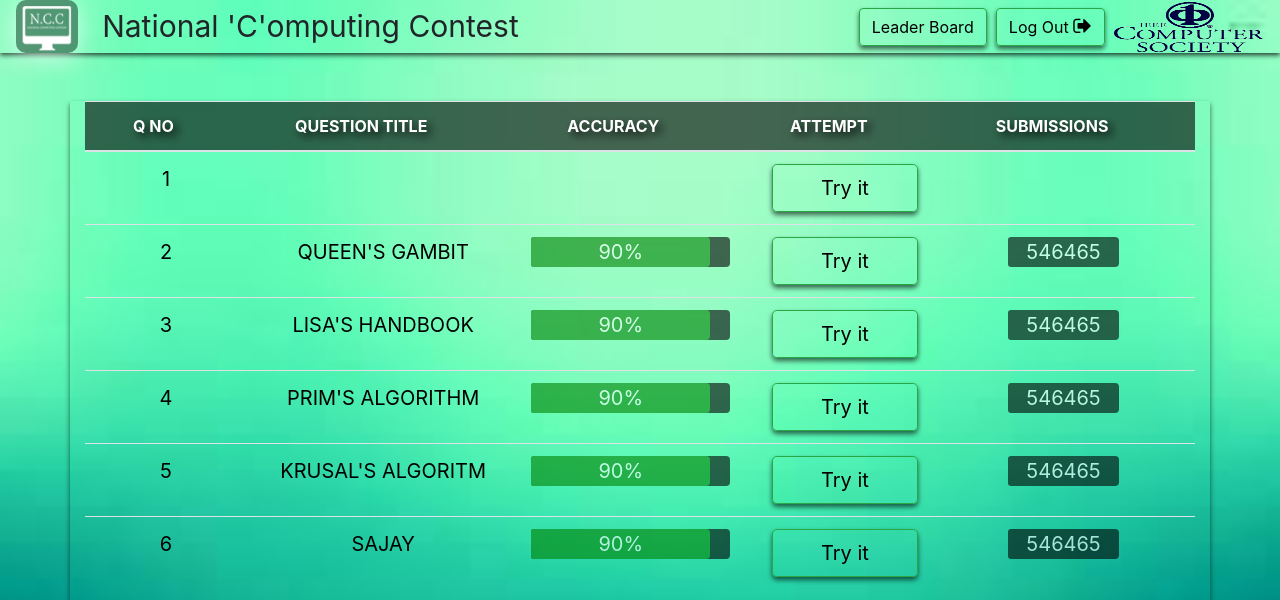
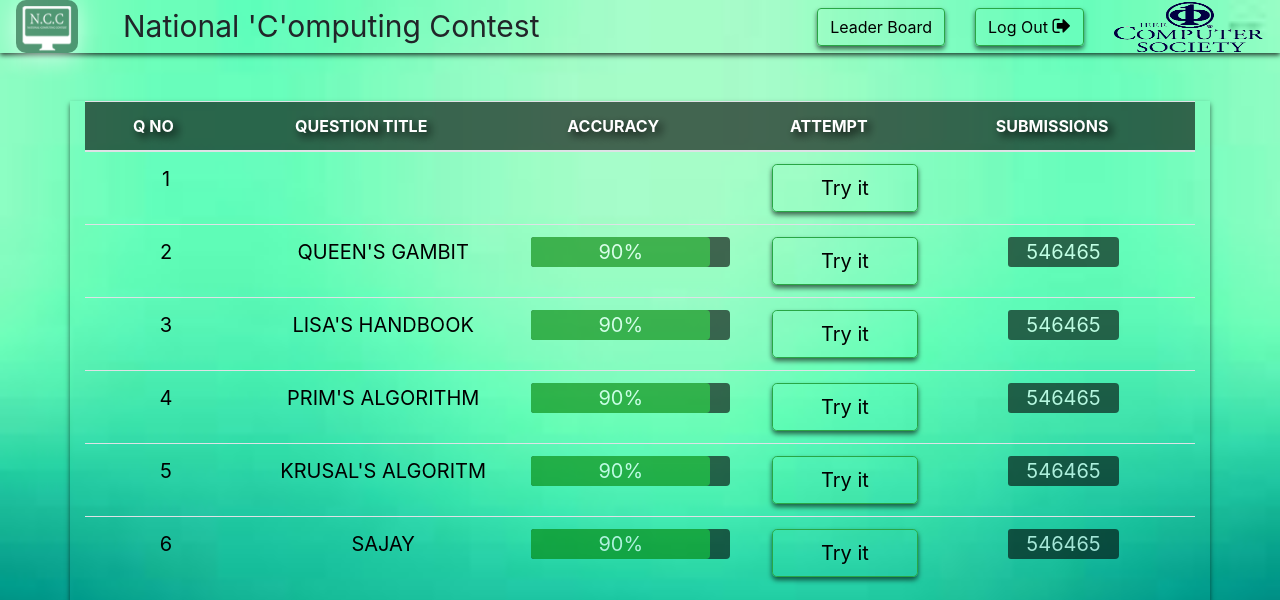
Before and after one commit to ameydeshpande30/NCC18, a Django app: template NCC/templates/QuestionPage.html in a window 1280 px wide. Shown: the top 600 px of the page. Run offline with Django 3.2, Linux system fonts and the light colour scheme; the template is opened without the code that fills it, so the values that code supplies are empty; some libraries are stand-ins or nearby versions.

Commit message:
normal changes done

```diff
--- a/NCC/templates/QuestionPage.html
+++ b/NCC/templates/QuestionPage.html
@@ -45,7 +45,7 @@
     <nav class="navbar  navbar-light navtop py-0" >
 
 		<div class="  ncc " style="padding: 6px 6px 2px 6px;">  <img src="/static/NCC.png" width="50" height="45" alt=""> </div>
-  		<div style="font-size: 30px;" class="col-md-6">National  'C'omputing  Contest</div>
+  		<div style="font-size: 30px;" class="col-md-5">National  'C'omputing  Contest</div>
 		<button class="btn border border-success  " style="opacity:0;"  href="/questionhub" role="button" disabled>Question Hub</button>
   		<a class="btn border border-success  " href="#" role="button">Leader Board</a>
 
--- a/NCC/templates/result.html
+++ b/NCC/templates/result.html
@@ -91,7 +91,7 @@
 
 </div>
 
-<div class=" col-md-3 offset-md-4 pt-4"><img src="/static/ctd2.png" style="box-shadow: 4px 4px 7px rgba(0,0,0,0.8);border-radius:25px;"  height="150" alt=""> </div>
+
 </div>
 
 
--- a/NCC/templates/signup.html
+++ b/NCC/templates/signup.html
@@ -140,7 +140,7 @@
   <select class="input-group-prepend ">
 
 
-    <option selected value="1">M</option>
+    <option selected value="1"> M </option>
     <option value="2">F</option>
 
 
```
